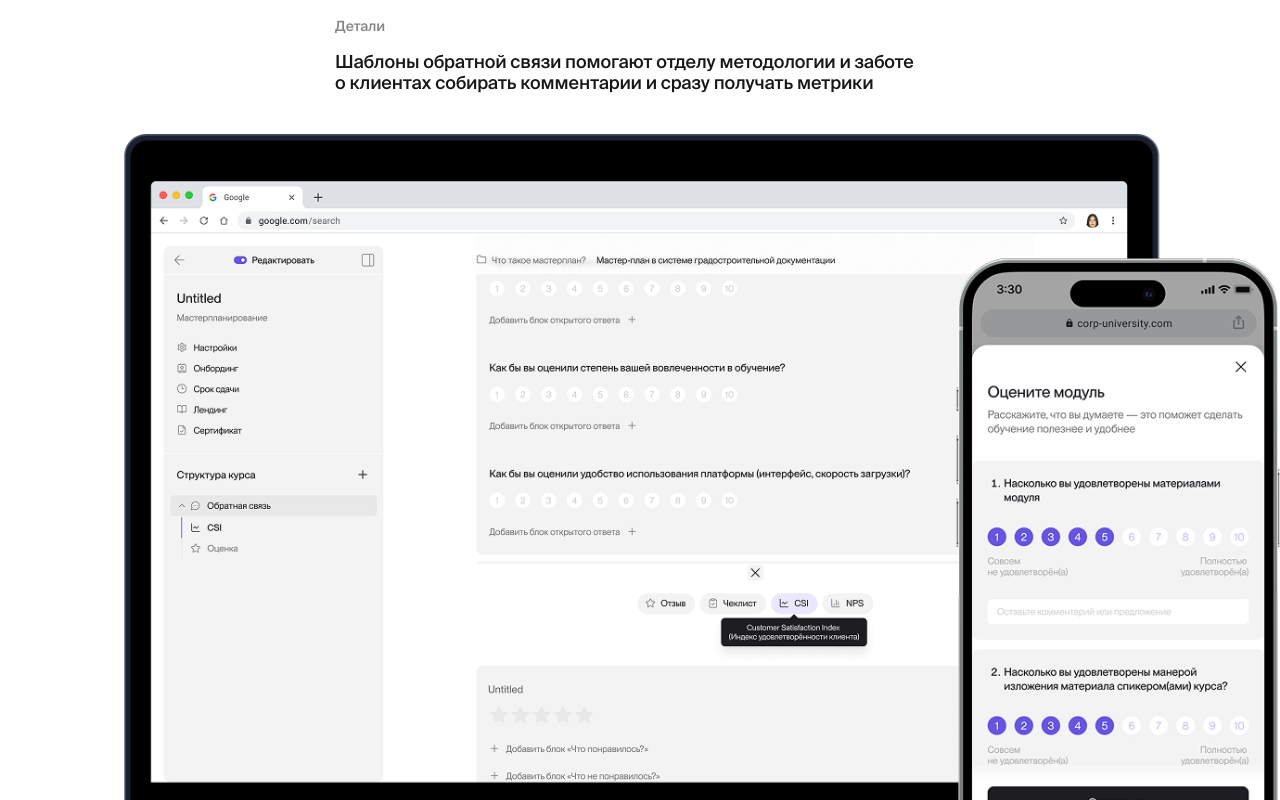
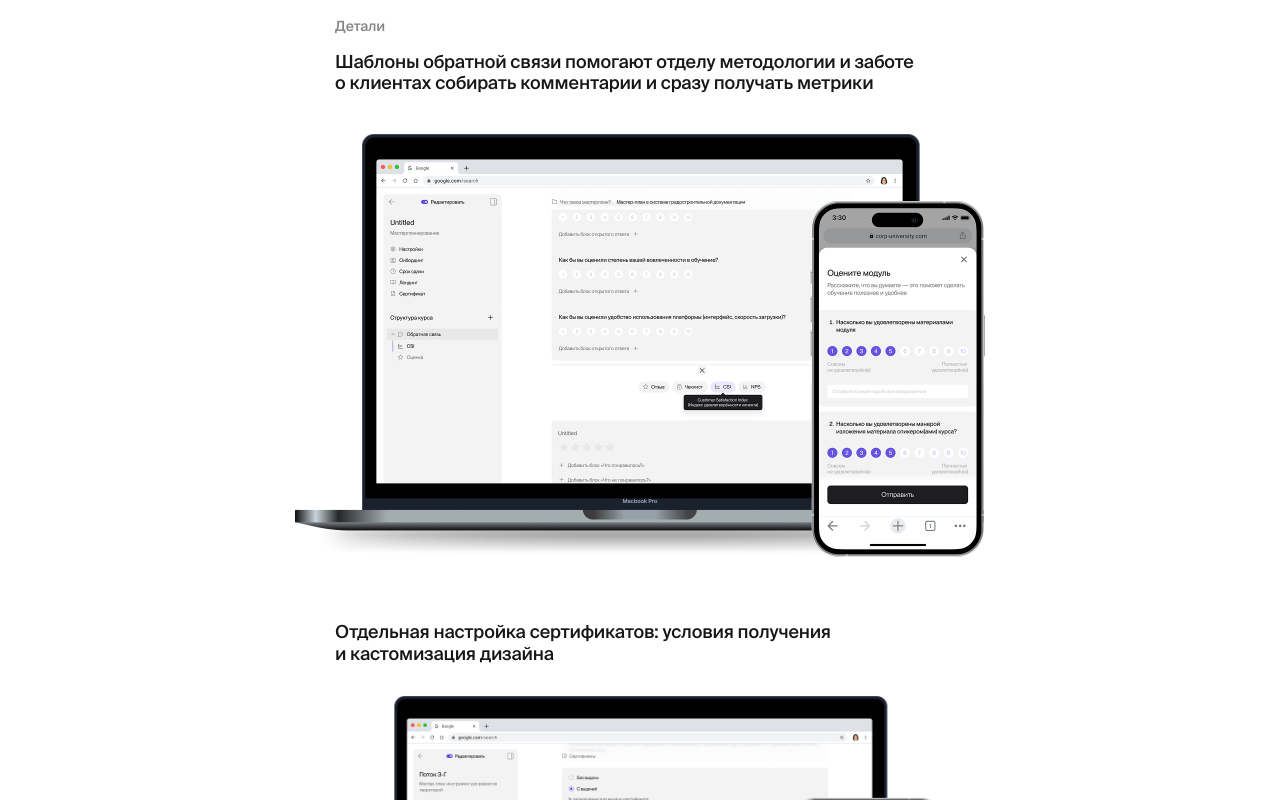
Before and after one commit to Timkogas/ox_portfolio, a React (Vite) app: page /stemps in a window 1280 px wide. Shown: the part 5960-6760 px from the top of the page. Built offline with nearby package versions, Linux system fonts and the light colour scheme.

Commit message:
fix(stemps): constrain feedback mockup to 690px on desktop
Tight asset filled the full 1440 band; cap it to the content-column
width so it matches the certificates block instead of oversizing.

```diff
--- a/src/pages/stemps/stemps-page.tsx
+++ b/src/pages/stemps/stemps-page.tsx
@@ -370,7 +370,7 @@ export default function StempsPage() {
             src={details.image}
             alt="Шаблоны обратной связи"
             loading="lazy"
-            className="w-full h-auto max-lg:rounded-[10px]"
+            className="w-full h-auto max-lg:rounded-[10px] lg:block lg:max-w-[690px] lg:mx-auto"
           />
         </div>
       </section>
```
